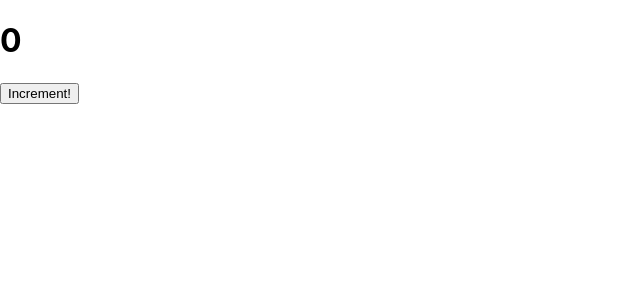
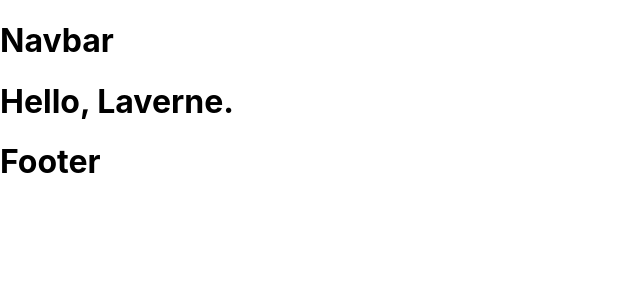
Before and after one commit to Cabonilla/react_practice, a React (Create React App) app: page / in a window 1280 px wide. Shown: the top 300 px of the page, without its empty margins (0-640 px from the left). Built offline with nearby package versions, Linux system fonts and the light colour scheme.

Commit message:
Aphorisms on conditional rendering.

```diff
--- a/src/App.js
+++ b/src/App.js
@@ -1,42 +1,26 @@
-import randomcolor from "randomcolor"
-import React from "react"
+import React, { Component } from "react"
+import Conditional from "./Conditional"
 
-class App extends React.Component {
+class App extends Component {
   constructor() {
     super()
     this.state = {
-      count: 0
+      isLoading: true
     }
-    this.increment = this.increment.bind(this)
-  }
-
-  increment() {
-    this.setState(prevState => {
-      return {
-        count: prevState.count + 1
-      }
-    })
   }
 
   componentDidMount() {
-    console.log("Mounted")
-  }
-
-  componentDidUpdate(prevProps, prevState) {
-    if(prevState.count !== this.state.count) {
-      const newColor = randomcolor()
-      this.setState({color: newColor})
-    }
+    setTimeout(() => {
+      this.setState({
+        isLoading: false
+      })
+    }, 1500)
   }
 
   render() {
-    console.log("Render")
     return (
       <div>
-        <h1>{this.state.count}</h1>
-        <button onClick={this.increment}>
-          Increment!
-        </button>
+        <Conditional isLoading={this.state.isLoading}/>
       </div>
     )
   }
--- /dev/null
+++ b/src/Conditional.js
@@ -0,0 +1,15 @@
+import React from "react"
+
+function Conditional(props) {
+  return(
+    <div>
+      <h1>Navbar</h1>
+
+      {props.isLoading ? <h1>Loading...</h1> : <h1>Hello, Laverne.</h1>}
+
+      <h1>Footer</h1>
+    </div>
+  )
+}
+
+export default Conditional
```
Also changed, not shown: src/LifeCycleApp.js (added, +45 -0 lines), src/TodoApp.js (renamed from src/App copy.js), 1 other file (tests, documents, lock files or other folders).
